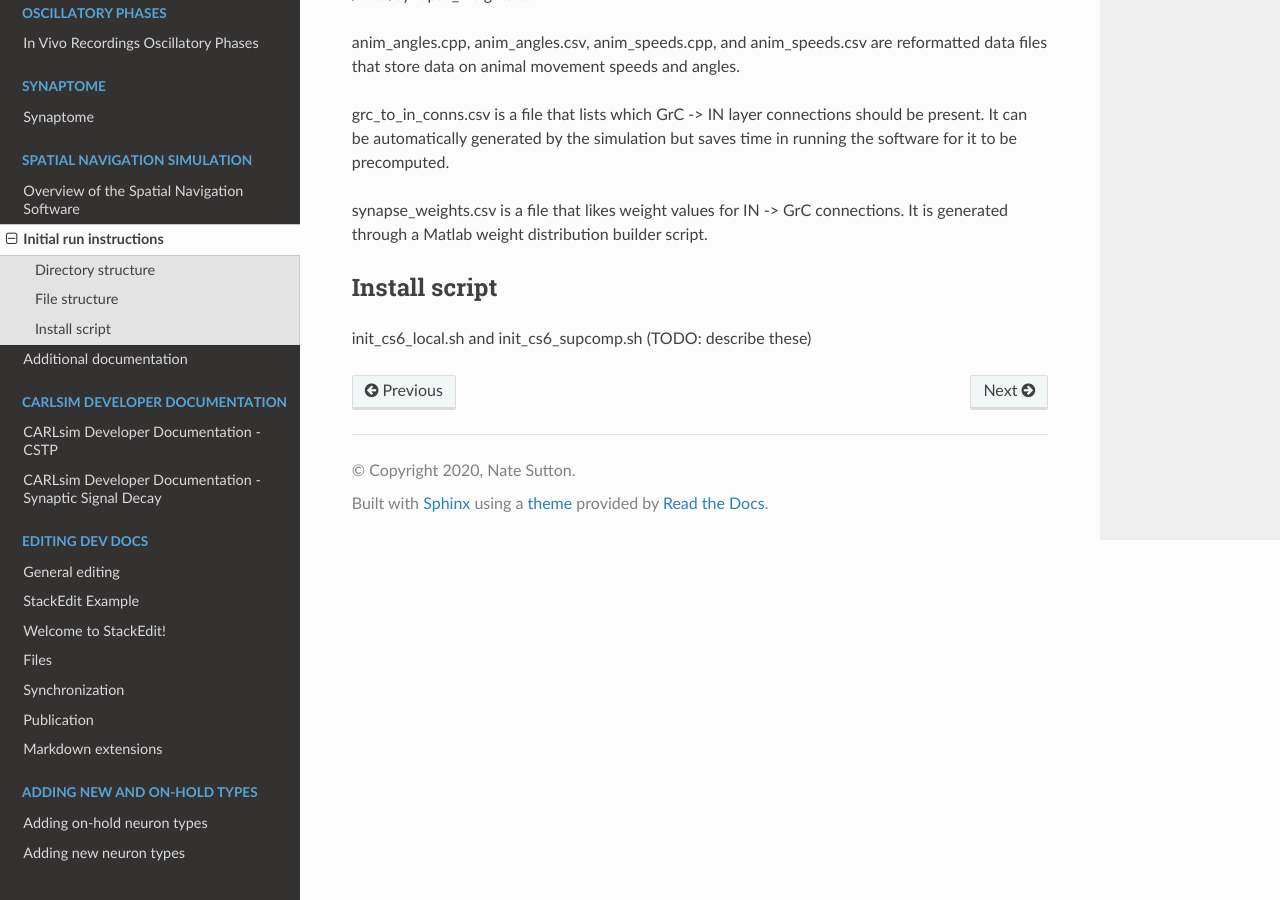
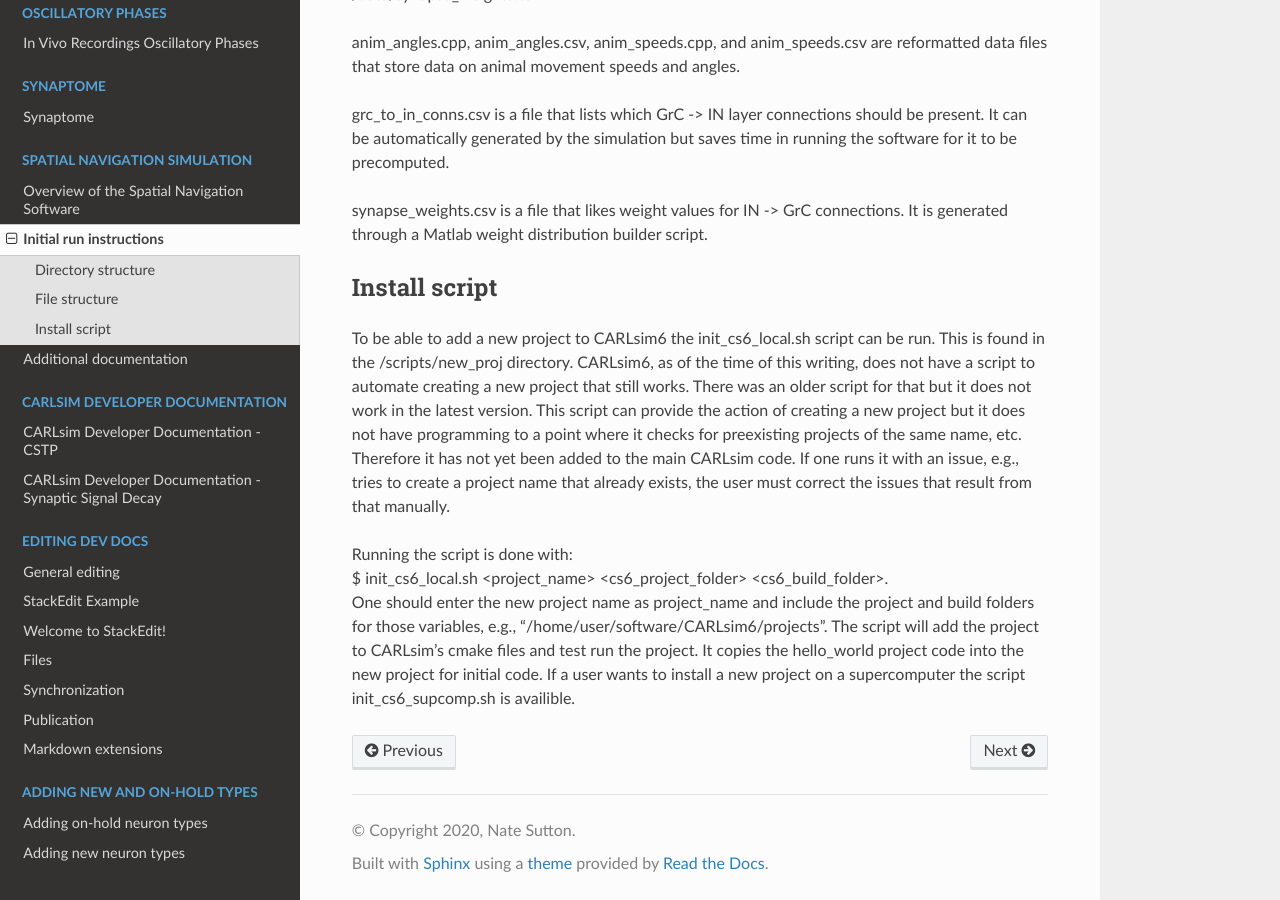
Before and after one commit to Hippocampome-Org/hco_dev_docs, a Sphinx documentation site: the page built from docs/spatial_nav/initial_run.md, in a window 1280 px wide and 900 px high, scrolled down 1825 px. Built offline with Sphinx 7.4.7 and the Read the Docs theme 2.0.0, drawn with Linux system fonts in a browser that asks for light colours; some of the changed text lies outside the part shown.

Commit message:
updated spatial_nav docs

```diff
--- a/docs/spatial_nav/initial_run.md
+++ b/docs/spatial_nav/initial_run.md
@@ -26,7 +26,7 @@ The output directory will store virtual animal movement position records. A subd
 
 The results directory will store output files such as spike recordings and neuron reader output. A softlink should be made to where this is located.
 
-The videos directory will store plot videos created by the Matlab software. It can be a softline to another storage directory.
+The videos directory will store plot videos created by the Matlab software. It can be a softlink to another storage directory.
 
 Build directory:
 <br>/data \*
@@ -61,4 +61,9 @@ synapse_weights.csv is a file that likes weight values for IN -> GrC connections
 
 ## Install script
 
-init_cs6_local.sh and init_cs6_supcomp.sh (TODO: describe these)
+To be able to add a new project to CARLsim6 the init_cs6_local.sh script can be run.
+This is found in the /scripts/new_proj directory. CARLsim6, as of the time of this writing, does not have a script to automate creating a new project that still works. There was an older script for that but it does not work in the latest version. This script can provide the action of creating a new project but it does not have programming to a point where it checks for preexisting projects of the same name, etc. Therefore it has not yet been added to the main CARLsim code. If one runs it with an issue, e.g., tries to create a project name that already exists, the user must correct the issues that result from that manually.
+
+Running the script is done with:
+<br>$ init_cs6_local.sh \<project_name\> \<cs6_project_folder\> \<cs6_build_folder\>.
+<br>One should enter the new project name as project_name and include the project and build folders for those variables, e.g., "/home/user/software/CARLsim6/projects". The script will add the project to CARLsim's cmake files and test run the project. It copies the hello_world project code into the new project for initial code. If a user wants to install a new project on a supercomputer the script init_cs6_supcomp.sh is availible.
```
